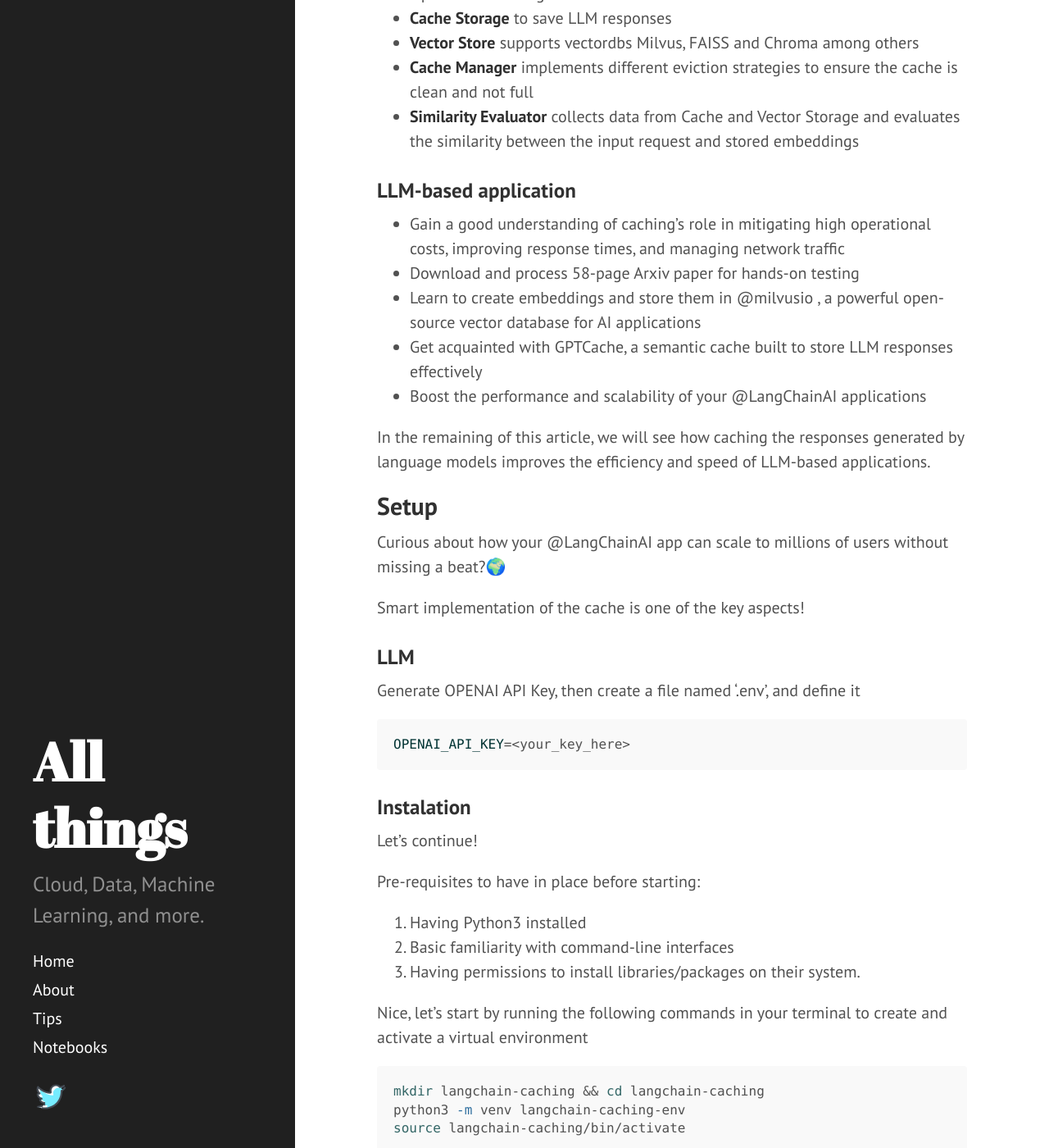
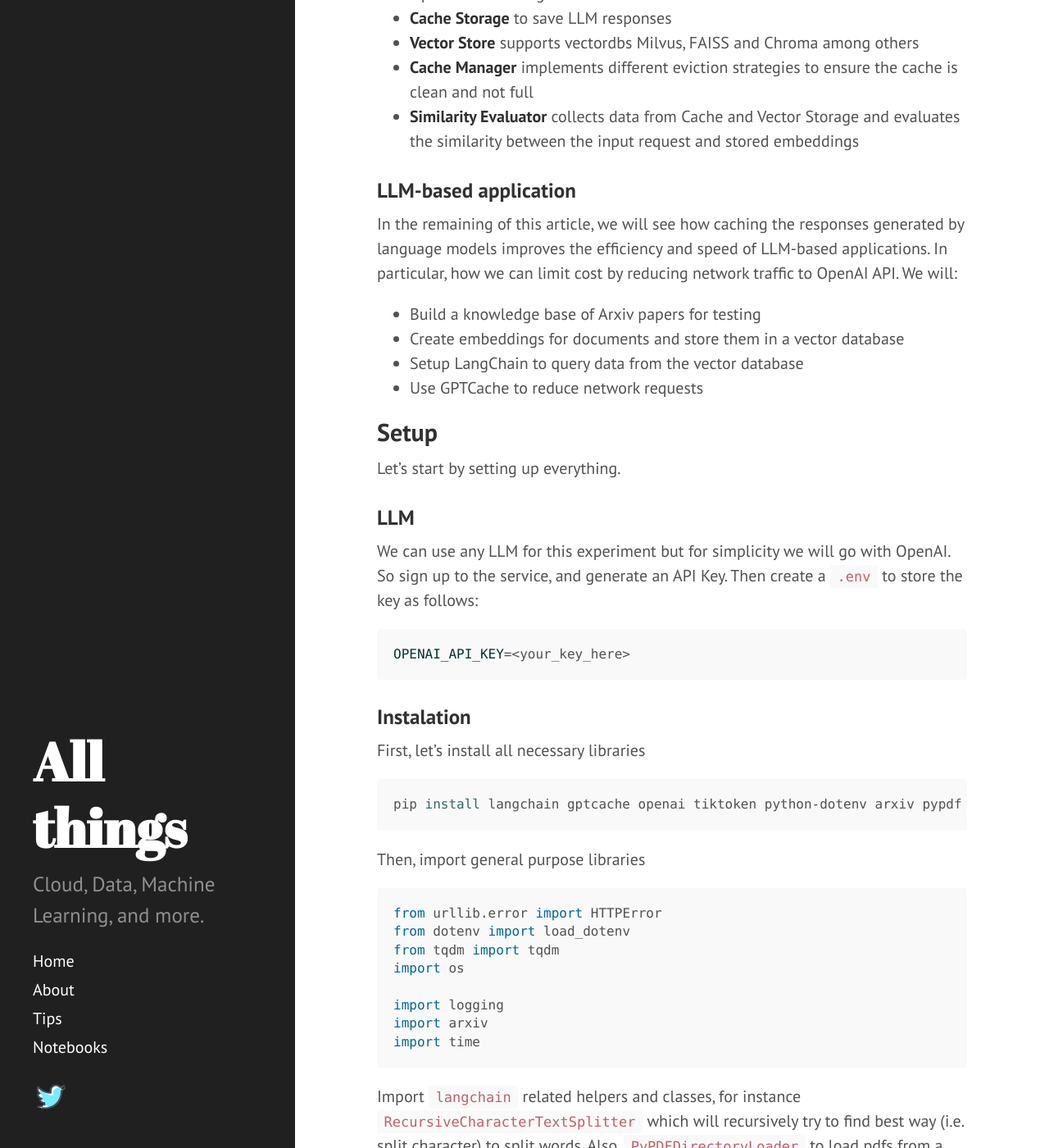
Before and after one commit to dzlab/dzlab.github.io, a Jekyll site: the page built from _posts/2023-07-06-llm-caching.md, in a window 1280 px wide and 1400 px high, scrolled down 1962 px. Shown: the whole window at 82% size. Built offline with Jekyll 4.4.1, drawn with Linux system fonts in a browser that asks for light colours; nearby versions of some CDN libraries; a script that is not in the unit is left out; the table of contents is made by our own code; some of the changed text lies outside the part shown.

Commit message:
added technical details

````diff
--- a/_posts/2023-07-06-llm-caching.md
+++ b/_posts/2023-07-06-llm-caching.md
@@ -35,152 +35,152 @@
 
 
 ### LLM-based application
+In the remaining of this article, we will see how caching the responses generated by language models improves the efficiency and speed of LLM-based applications. In particular, how we can limit cost by reducing network traffic to OpenAI API. We will:
 
-- Gain a good understanding of caching's role in mitigating high operational costs, improving response times, and managing network traffic
-- Download and process 58-page Arxiv paper for hands-on testing
-- Learn to create embeddings and store them in
-@milvusio
-, a powerful open-source vector database for AI applications
-- Get acquainted with GPTCache, a semantic cache built to store LLM responses effectively
-- Boost the performance and scalability of your
-@LangChainAI
- applications
+- Build a knowledge base of Arxiv papers for testing
+- Create embeddings for documents and store them in a vector database
+- Setup LangChain to query data from the vector database
+- Use GPTCache to reduce network requests
 
 
-In the remaining of this article, we will see how caching the responses generated by language models improves the efficiency and speed of LLM-based applications.
-
 ## Setup
-
-Curious about how your
-@LangChainAI
- app can scale to millions of users without missing a beat?🌍
-
-Smart implementation of the cache is one of the key aspects!
-
-
+Let's start by setting up everything.
 
 
 ### LLM
-
-
-Generate OPENAI API Key, then create a file named '.env', and define it
+We can use any LLM for this experiment but for simplicity we will go with OpenAI. So sign up to the service, and generate an API Key. Then create a `.env` to store the key as follows:
 ```shell
 OPENAI_API_KEY=<your_key_here>
 ```
 
 ### Instalation
-
-
-Let's continue!
-
-Pre-requisites to have in place before starting:
-
-1. Having Python3 installed
-2. Basic familiarity with command-line interfaces
-3. Having permissions to install libraries/packages on their system.
-
-Nice, let's start by running the following commands in your terminal to create and activate a virtual environment
+First, let's install all necessary libraries
 
 ```shell
-mkdir langchain-caching && cd langchain-caching
-python3 -m venv langchain-caching-env
-source langchain-caching/bin/activate
+pip install langchain gptcache openai tiktoken python-dotenv arxiv pypdf
 ```
 
-First, install all required libraries/packages
-```shell
-pip3 install langchain gptcache openai tiktoken python-dotenv ipykernel jupyter
-pip3 install arxiv pypdf
-```
+Then, import general purpose libraries
 
-We are ready to start, let's import required libraries
 ```python
-# Imports
 from urllib.error import HTTPError
 from dotenv import load_dotenv
 from tqdm import tqdm
+import os
 
 import logging
 import arxiv
 import time
+```
 
-# recursively tries to split by different characters to find one that works
+Import `langchain` related helpers and classes, for instance `RecursiveCharacterTextSplitter` which will recursively try to find best way (i.e. split character) to split words. Also, `PyPDFDirectoryLoader` to load pdfs from a given directory.
+
+```python
 from langchain.text_splitter import RecursiveCharacterTextSplitter
-# loads pdfs from a given directory
 from langchain.document_loaders import PyPDFDirectoryLoader
 
 from langchain import OpenAI
 from langchain.chains.question_answering import load_qa_chain
 from langchain.embeddings import OpenAIEmbeddings
 from langchain.vectorstores import Milvus
+```
 
+Import `GPTCache` related helpers and classes, e.g. similarity evaluation function.
+
+```python
 from gptcache.adapter.langchain_models import LangChainLLMs
 from gptcache import cache
 from gptcache.embedding import Onnx
 from gptcache.manager import CacheBase, VectorBase, get_data_manager
 from gptcache.similarity_evaluation.distance import SearchDistanceEvaluation
+```
 
-# loads env variables
+Then, load environment variables like OpenAI API token.
+
+```python
 load_dotenv()
-# to inspect network behavior and API logic of Arxiv and Chroma
 ```
 
 ### Vector Databse
-You will use Milvus for caching, and you need Docker Compose to run it locally.
+Next, we need to setup a Vector database to store the embeddings. We will use `Milvus` which support caching too. `Milvus` is an open source database that can be self-hosted or use the managed Milvus instance at https://cloud.zilliz.com/. In our case, we will use Docker Compose to run it locally.
 
-Follow the instructions for your OS here and verify that it works
-
-docs.docker.com
-
-Let's get the YAML file to run Milvus, run the following command in your terminal
+First, download Milvus's Docker Compose YAML file to run it
 
 ```shell
 curl https://github.com/milvus-io/milvus/releases/download/v2.2.10/milvus-standalone-docker-compose.yml -o docker-compose.yml
 ```
 
-Start Milvus
+Then start the Milvus database with:
 
 ```shell
 docker-compose up -d
 ```
 
-You should see that the containers are running, if you run "docker ps" in your terminal
+Wait for few seconds and then we should see that the containers up and running. We could also watch the containers status by running in the terminal `docker ps`.
 
-Or you can use a managed Milvus instance at https://cloud.zilliz.com/
 
 ### GPTCache
+As explained earlier, GPTCache is composed of multiple components, each one can be configured separately.
 In order to work with GPTCache, you have to initialize it first
+
+
+First, we define a function that takes a dictionary as input and returns the last part of the prompt key, after the "Question" string. For example, if the prompt key is "Question: What is the meaning of life?", the function would return "the meaning of life".
+
 ```python
 def get_content_func(data, **_):
     return data.get("prompt").split("Question")[-1]
+```
 
+The next few lines of code create objects needed by the cache:
+- `Onnx`: to convert text into embeddings.
+- `CacheBase`: to store the embeddings in a database.
+- `VectorBase`: to interact with the Milvus vector database.
+- `data_manager`: that wrappers the CacheBase and VectorBase classes.
+
+```python
 onnx = Onnx()
 cache_base = CacheBase("sqlite")
 vector_base = VectorBase(
     "milvus",
-    host="127.0.0.1", port="19530",
+    host="localhost", port="19530",
     dimension=onnx.dimension,
-    collection_name="arxiv_paper"
+    collection_name="arxiv"
     )
 data_manager = get_data_manager(cache_base, vector_base)
+```
+
+Then, we call the init() method on the cache object with the previously created objects to initialize GPTCache. The inititialization takes several arguments, including:
+- `pre_embedding_func`: a function to extract the content from the input data.
+- `embedding_func`: a function to convert the content into embeddings.
+- `data_manager`: an object to store the embeddings.
+- `similarity_evaluation`: an object to evaluate the similarity between embeddings.
+
+```python
 cache.init(
     pre_embedding_func=get_content_func,
     embedding_func=onnx.to_embeddings,
     data_manager=data_manager,
     similarity_evaluation=SearchDistanceEvaluation(),
 )
+```
+
+Finallay, we call `set_openai_key()` method on the cache to set the OpenAI API key.
+
+```python
 cache.set_openai_key()
 ```
 
 ## Knowledge base
-Let's search Arxiv paper first, you search for the paper with provided ID
+Next, we need to build a knowledge base that we will inquiry with OpenAPI. We will use a collection of [Arxiv](https://arxiv.org/) papers that we will download in their PDF format.
+
+First, pick a query for selecting papers from Arxiv
 ```python
 search = arxiv.Search(
-    query = "2303.18223" # ID of the paper A survey of Large Language Models
+    query = "A survey of Large Language Models"
 )
 ```
 
-Let's have a look at the metadata of the downloaded paper
+Let's have a look at the metadata of the paper
 ```python
 for result in search.results():
     print(f"    Link: {result.pdf_url}")
@@ -190,28 +190,31 @@
     print(f" Summary: {result.summary[:200]}")
 ```
 
-Create a directory and download the paper
+Create a directory to host the arxiv papers
 ```python
-!mkdir arxiv_papers
-dirpath = "arxiv_papers"
+ARXIV_DIR = "arxiv"
+os.mkdir(ARXIV_DIR)
 ```
+
+Then, download the papers into that directory
 
 ```python
 for paper in tqdm(search.results()):
-    paper.download_pdf(dirpath=dirpath)
+    paper.download_pdf(dirpath=ARXIV_DIR)
     print(f"Paper ID {paper.get_short_id()} with title '{paper.title}' is downloaded.")
 ```
 
-Load all the pages from the paper
+Then, we load the pages from all the papers that we downloaded
 ```python
 papers = []
-loader = PyPDFDirectoryLoader(dirpath)
+loader = PyPDFDirectoryLoader(ARXIV_DIR)
 pages = loader.load()
 
-print(f"Total number of pages loaded: {len(pages)}")
+print(f"Total number of pages: {len(pages)}")
 ```
 
-You will merge all pages into a single text block for splitting. Then you can recursively split the text with chunk_size 1000and chunk_overlap 0, play with these parameters to evaluate the response quality later.
+Next, we need to merge all pages into a single text block so we can split it using `RecursiveCharacterTextSplitter`.
+
 ```python
 full_text = ''.join([page.page_content for page in pages])
 
@@ -221,59 +224,56 @@
 docs = text_splitter.create_documents([full_text])
 ```
 
-You can now store the embeddings in Milvus
+
+Then, we calculate the embeddings for every chuck and store everything in our Vector database
 ```python
 embeddings = OpenAIEmbeddings()
 
-vector_db = Milvus.from_documents(docs, embeddings, connection_args={"host": "localhost", "port": "19530"})
+vector_db = Milvus.from_documents(
+    docs,
+    embeddings,
+    connection_args={"host": "localhost", "port": "19530"}
+    )
 ```
 
-Let's ask a simple question to see what we retrieve from Milvus
+## Querying the Knowledge base
+Before proceeding further, we need to check that everything in the vector database is properly configured. For this, let's run a simple sanity check query.
 
 ```python
-query = "What are the recent advancements in LLMs?"
-docs = vector_db.similarity_search(query)
+docs = vector_db.similarity_search("What are the latest achievements?")
 ```
 
-Because we enabled logging, we will see DEBUG messages that provides information on how request is routed to OpenAI API, which data is sent, and what is the response.
+> Note: we could enable logging to see DEBUG messages about how requests are routed to OpenAI API or served from the cache.
 
-## Querying the Knowledge base
-
-Now, you can ask the same question to generate the response with provided context that is created from retrieved documents
+We can ask the same question with returned documents as context to generate a response:
 
 ```python
 llm = LangChainLLMs(llm=OpenAI(temperature=0))
 chain = load_qa_chain(llm, chain_type="stuff")
-res = chain.run(input_documents=docs, question=query)
+res = chain.run(input_documents=docs, question="What are the latest achievements?")
 print(res)
 ```
 
-At this point, your question and response pair is cached, but here's the nice part. The response will be re-used if a user submits a similar prompt like "Tell me about the recent advancements in LLMs". You will receive the same answer and you can see the cached question.
+At this point, the question and response pair are cached, and any new query that is considered similar will receive a same answer directly from the cache. Let's confirm:
 
 ```python
-query = "Tell me about the recent advancements in LLMs?"
-res = chain.run(input_documents=docs, question=query)
+res = chain.run(input_documents=docs, question="Tell us about any recent advancements?")
 print(res)
 ```
 
-Let's ask another question
+Ask another different question that should not have a cached answer to cause a request to be sent to OpenAI API.
 ```python
-query = "Are LLMs able to solve various legal tasks?"
-res = chain.run(input_documents=docs, question=query)
+res = chain.run(input_documents=docs, question="Are we able to solve legal tasks?")
 print(res)
 ```
 
-And again a similar question after
+And another a similar question
 ```python
-query = "Do LLMs have abilities of legal interpretation and reasoning?"
-res = chain.run(input_documents=docs, question=query)
+res = chain.run(input_documents=docs, question="Do we have the ability of legal interpretation and reasoning?")
 print(res)
 ```
 
-The question "Are LLMs able to solve various legal tasks?" was not semantically similar to the ones that were cached, so there was a new request made, but the question ""Do LLMs have abilities of legal interpretation and reasoning?" was semantically similar to the cached ones, so response from cache is returned.
-
-Hope this walk-through was helpful for you to understand the power of semantic caches. When you scale your application to 10x, 100x, 1000x users, caching strategies across your application components will be extremely important for you to stay efficient and performant.
-
+Try this on a different set of papers, or even on your own knowledge base.
 
 
 ## That's all folks
````
